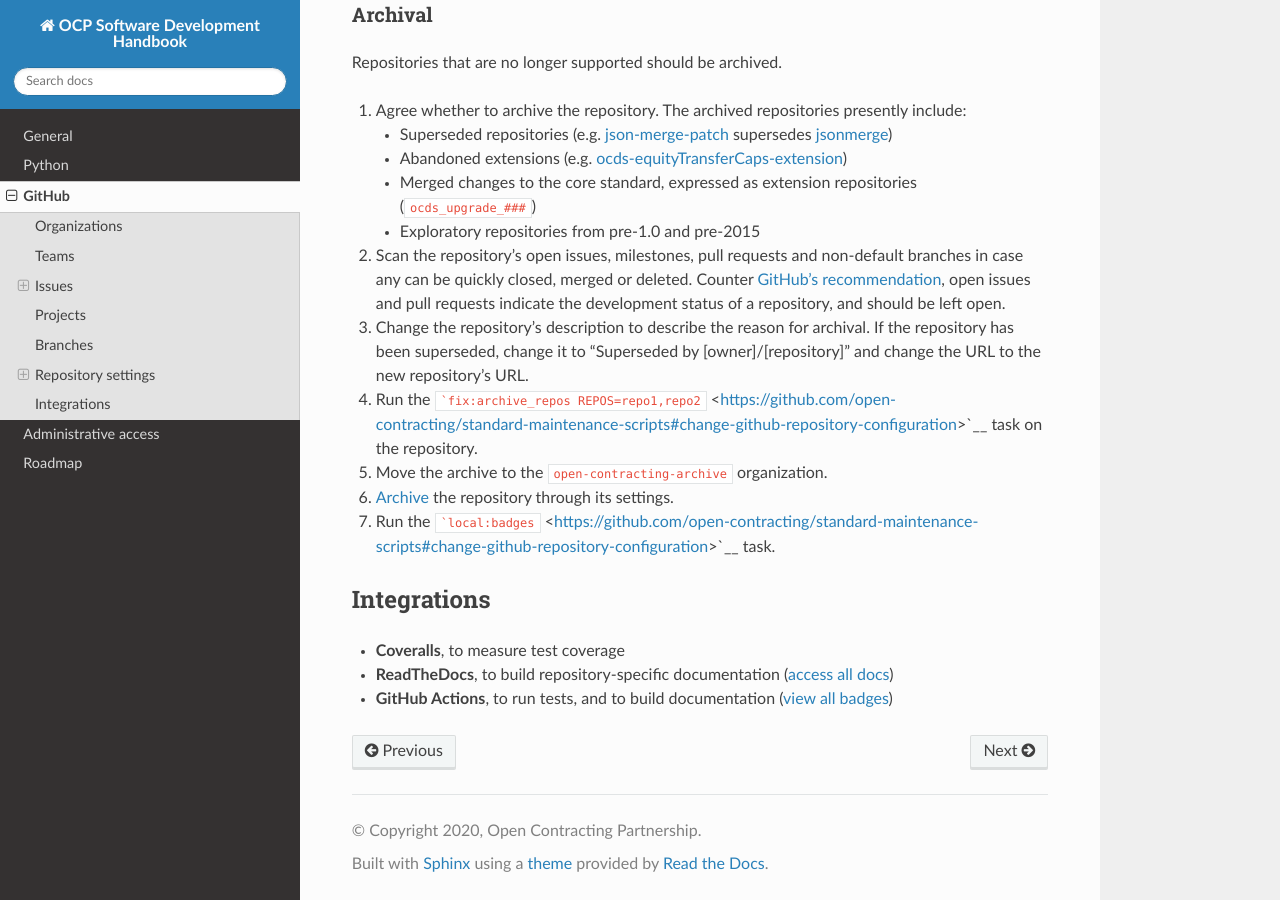
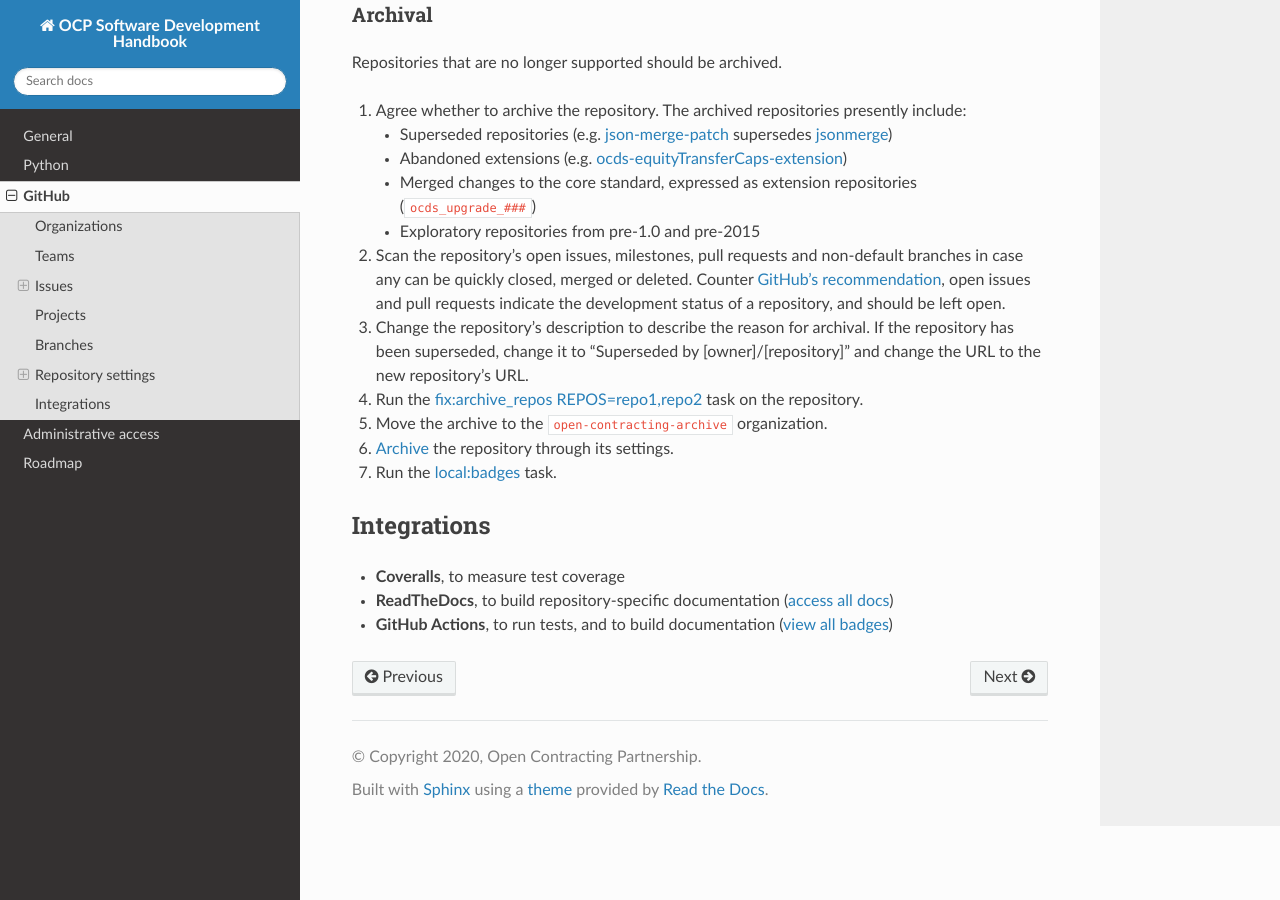
Before and after one commit to open-contracting/software-development-handbook, a Sphinx documentation site: the page built from docs/github/index.rst, in a window 1280 px wide and 900 px high, scrolled down 3629 px. Built offline with Sphinx 7.4.7 and the Read the Docs theme 2.0.0, drawn with Linux system fonts in a browser that asks for light colours.

Commit message:
rst: Fix syntax

````diff
--- a/docs/github/index.rst
+++ b/docs/github/index.rst
@@ -138,10 +138,10 @@ Repositories that are no longer supported should be archived.
 
 #. Scan the repository’s open issues, milestones, pull requests and non-default branches in case any can be quickly closed, merged or deleted. Counter `GitHub’s recommendation <https://help.github.com/articles/about-archiving-repositories/>`__, open issues and pull requests indicate the development status of a repository, and should be left open.
 #. Change the repository’s description to describe the reason for archival. If the repository has been superseded, change it to “Superseded by [owner]/[repository]” and change the URL to the new repository’s URL.
-#. Run the ```fix:archive_repos REPOS=repo1,repo2`` <https://github.com/open-contracting/standard-maintenance-scripts#change-github-repository-configuration>`__ task on the repository.
+#. Run the `fix:archive_repos REPOS=repo1,repo2 <https://github.com/open-contracting/standard-maintenance-scripts#change-github-repository-configuration>`__ task on the repository.
 #. Move the archive to the ``open-contracting-archive`` organization.
 #. `Archive <https://help.github.com/articles/about-archiving-repositories/>`__ the repository through its settings.
-#. Run the ```local:badges`` <https://github.com/open-contracting/standard-maintenance-scripts#change-github-repository-configuration>`__ task.
+#. Run the `local:badges <https://github.com/open-contracting/standard-maintenance-scripts#change-github-repository-configuration>`__ task.
 
 Integrations
 ------------
````
